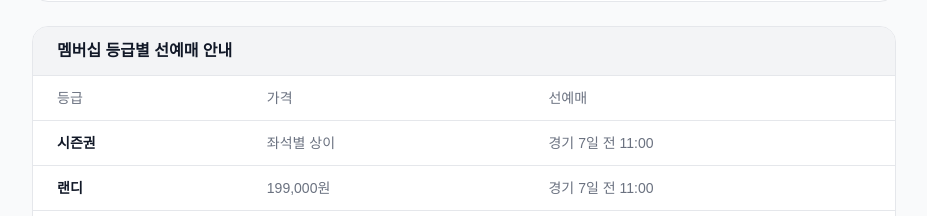
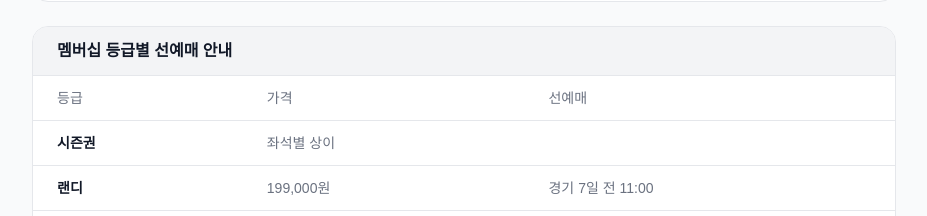
Before and after one commit to Yukhyeonjin/landers-time, a Next.js app: page / in a window 1280 px wide. Shown: the part 2136-2352 px from the top of the page, without its empty margins (176-1103 px from the left). Built offline with nearby package versions, Linux system fonts and the light colour scheme; no server answers; a web font is replaced by a local one.

Commit message:
텍스트 수정

```diff
--- a/src/app/page.tsx
+++ b/src/app/page.tsx
@@ -117,7 +117,7 @@ export default function Home() {
               </thead>
               <tbody>
                 {[
-                  ["시즌권", "좌석별 상이", "경기 7일 전 11:00"],
+                  ["시즌권", "좌석별 상이", ""],
                   ["랜디", "199,000원", "경기 7일 전 11:00"],
                   ["배티", "99,000원", "경기 7일 전 11:00"],
                   ["푸리", "50,000원", "경기 6일 전 11:00"],
```
